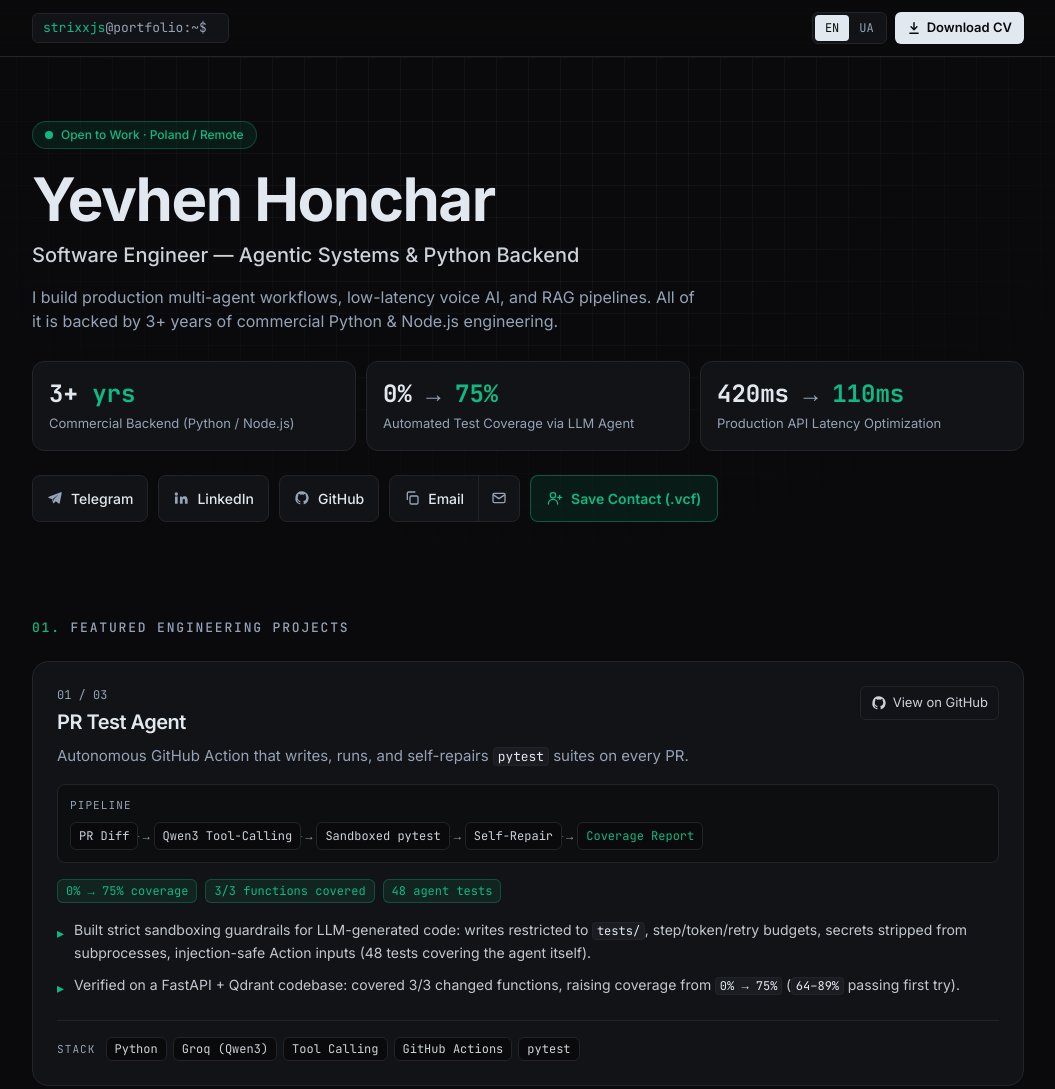
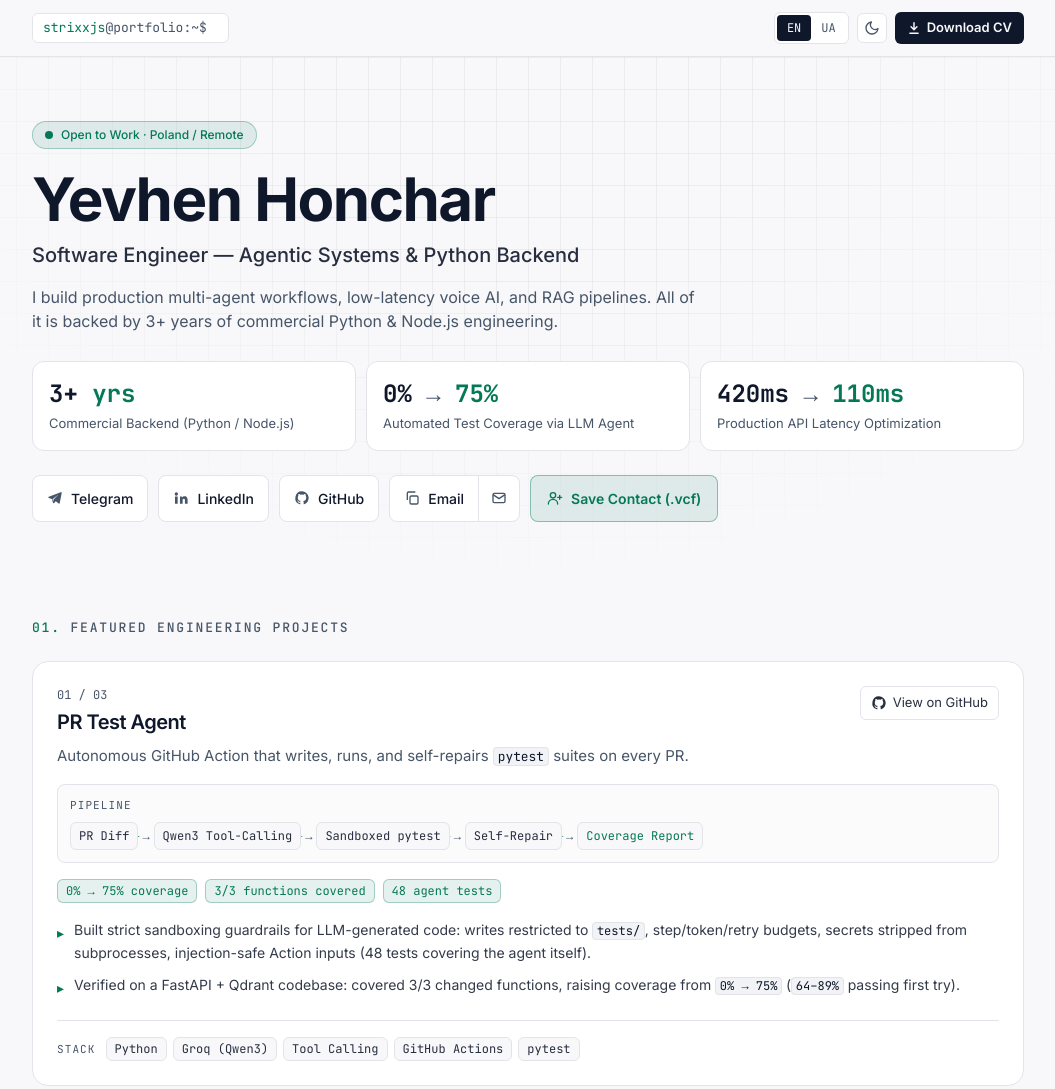
Before and after one commit to strixxjs/strixxjs.github.io, a plain HTML site: page index.html in a window 1280 px wide. Shown: the top 1089 px of the page, without its empty margins (112-1167 px from the left). Drawn offline with nearby package versions, Linux system fonts and the light colour scheme.

Commit message:
Add light/dark theme toggle

```diff
--- a/index.html
+++ b/index.html
@@ -6,6 +6,15 @@
   <title>Yevhen Honchar — Agentic Systems & Python Backend</title>
   <meta name="description" content="Yevhen Honchar — Software Engineer building production multi-agent workflows, low-latency voice AI and RAG pipelines. 3+ years of commercial Python & Node.js." />
   <meta name="theme-color" content="#0A0A0C" />
+  <!-- Apply saved / system theme before first paint (no flash) -->
+  <script>
+    (function () {
+      let t = null;
+      try { t = localStorage.getItem('theme'); } catch (_) {}
+      if (t !== 'light' && t !== 'dark') t = matchMedia('(prefers-color-scheme: light)').matches ? 'light' : 'dark';
+      document.documentElement.dataset.theme = t;
+    })();
+  </script>
   <meta property="og:type" content="website" />
   <meta property="og:title" content="Yevhen Honchar — Agentic Systems & Python Backend" />
   <meta property="og:description" content="Multi-agent workflows, low-latency voice AI, RAG pipelines. Open to work · Poland / Remote." />
@@ -24,12 +33,12 @@
       theme: {
         extend: {
           colors: {
-            bg: '#0A0A0C',
-            card: '#121316',
-            line: '#22242A',
-            fg: '#E2E8F0',
-            muted: '#94A3B8',
-            accent: '#10B981',
+            bg: 'rgb(var(--bg) / <alpha-value>)',
+            card: 'rgb(var(--card) / <alpha-value>)',
+            line: 'rgb(var(--line) / <alpha-value>)',
+            fg: 'rgb(var(--fg) / <alpha-value>)',
+            muted: 'rgb(var(--muted) / <alpha-value>)',
+            accent: 'rgb(var(--accent) / <alpha-value>)',
             cyan: '#22D3EE',
           },
           fontFamily: {
@@ -43,13 +52,24 @@
 
   <style>
     html { -webkit-text-size-adjust: 100%; }
-    body { background: #0A0A0C; }
+    /* Theme tokens (RGB triplets so Tailwind opacity modifiers keep working) */
+    :root, [data-theme="dark"] {
+      --bg: 10 10 12; --card: 18 19 22; --line: 34 36 42; --fg: 226 232 240; --muted: 148 163 184;
+      --accent: 16 185 129; --code-bg: 26 28 33; --grid: 148 163 184; --grid-a: .06;
+      color-scheme: dark;
+    }
+    [data-theme="light"] {
+      --bg: 248 248 250; --card: 255 255 255; --line: 226 228 233; --fg: 15 23 42; --muted: 71 85 105;
+      --accent: 4 120 87; --code-bg: 241 243 246; --grid: 15 23 42; --grid-a: .05;
+      color-scheme: light;
+    }
+    body { background: rgb(var(--bg)); transition: background-color .2s ease, color .2s ease; }
 
     /* Faint engineering grid behind the hero */
     .grid-bg {
       background-image:
-        linear-gradient(to right, rgba(148,163,184,.06) 1px, transparent 1px),
-        linear-gradient(to bottom, rgba(148,163,184,.06) 1px, transparent 1px);
+        linear-gradient(to right, rgb(var(--grid) / var(--grid-a)) 1px, transparent 1px),
+        linear-gradient(to bottom, rgb(var(--grid) / var(--grid-a)) 1px, transparent 1px);
       background-size: 32px 32px;
       mask-image: radial-gradient(ellipse at 50% 0%, #000 30%, transparent 75%);
       -webkit-mask-image: radial-gradient(ellipse at 50% 0%, #000 30%, transparent 75%);
@@ -59,12 +79,12 @@
     .pulse-dot { position: relative; }
     .pulse-dot::after {
       content: ''; position: absolute; inset: 0; border-radius: 9999px;
-      background: #10B981; animation: ping 1.8s cubic-bezier(0,0,.2,1) infinite;
+      background: rgb(var(--accent)); animation: ping 1.8s cubic-bezier(0,0,.2,1) infinite;
     }
     @keyframes ping { 75%, 100% { transform: scale(2.4); opacity: 0; } }
 
     /* Blinking terminal caret */
-    .caret { display: inline-block; width: .55em; height: 1em; background: #10B981; vertical-align: -0.15em; animation: blink 1.1s steps(1) infinite; }
+    .caret { display: inline-block; width: .55em; height: 1em; background: rgb(var(--accent)); vertical-align: -0.15em; animation: blink 1.1s steps(1) infinite; }
     @keyframes blink { 50% { opacity: 0; } }
 
     /* Scroll-reveal */
@@ -75,7 +95,7 @@
     .flow-arrow { position: relative; overflow: hidden; }
     .flow-arrow::after {
       content: ''; position: absolute; top: 50%; left: -30%; width: 30%; height: 1px;
-      background: linear-gradient(90deg, transparent, #10B981, transparent);
+      background: linear-gradient(90deg, transparent, rgb(var(--accent)), transparent);
       animation: sweep 2.4s linear infinite;
     }
     @keyframes sweep { to { left: 100%; } }
@@ -84,7 +104,7 @@
     #toast { transition: opacity .25s ease, transform .25s ease; }
     #toast.show { opacity: 1; transform: translate(-50%, 0); pointer-events: auto; }
 
-    code.inline { white-space: nowrap; font-family: 'JetBrains Mono', monospace; font-size: .86em; color: #E2E8F0; background: #1A1C21; border: 1px solid #22242A; border-radius: 4px; padding: 0 .3em; }
+    code.inline { white-space: nowrap; font-family: 'JetBrains Mono', monospace; font-size: .86em; color: rgb(var(--fg)); background: rgb(var(--code-bg)); border: 1px solid rgb(var(--line)); border-radius: 4px; padding: 0 .3em; }
 
     @media (prefers-reduced-motion: reduce) {
       *, *::before, *::after { animation: none !important; transition: none !important; }
@@ -99,7 +119,7 @@
   <header class="sticky top-0 z-40 border-b border-line bg-bg/80 backdrop-blur-md">
     <div class="mx-auto flex h-14 max-w-5xl items-center justify-between gap-3 px-4">
       <a href="#top" class="min-w-0 truncate rounded-md border border-line bg-card px-2.5 py-1 font-mono text-[12px] sm:text-[13px]">
-        <span class="text-accent">strixxjs</span><span class="text-muted">@portfolio:~$</span><span class="caret ml-1"></span>
+        <span class="text-accent">strixxjs</span><span class="text-muted"><span class="hidden min-[420px]:inline">@portfolio</span>:~$</span><span class="caret ml-1"></span>
       </a>
 
       <div class="flex shrink-0 items-center gap-2">
@@ -109,7 +129,13 @@
           <button type="button" data-lang-btn="ua" class="lang-btn rounded px-2.5 py-1 transition-colors">UA</button>
         </div>
 
-        <a href="./Yevhen_Honchar.pdf" download class="inline-flex items-center gap-1.5 rounded-md bg-fg px-3 py-1.5 text-[13px] font-semibold text-bg transition hover:bg-white">
+        <!-- Light / dark toggle -->
+        <button type="button" id="theme-toggle" class="inline-flex h-[30px] w-[30px] items-center justify-center rounded-md border border-line bg-card text-muted transition-colors hover:text-fg">
+          <svg class="theme-icon-sun h-4 w-4" viewBox="0 0 24 24" fill="none" stroke="currentColor" stroke-width="2" stroke-linecap="round" aria-hidden="true"><circle cx="12" cy="12" r="4"/><path d="M12 2v2M12 20v2M4.93 4.93l1.41 1.41M17.66 17.66l1.41 1.41M2 12h2M20 12h2M4.93 19.07l1.41-1.41M17.66 6.34l1.41-1.41"/></svg>
+          <svg class="theme-icon-moon h-4 w-4" viewBox="0 0 24 24" fill="none" stroke="currentColor" stroke-width="2" stroke-linecap="round" stroke-linejoin="round" aria-hidden="true"><path d="M21 12.8A9 9 0 1 1 11.2 3a7 7 0 0 0 9.8 9.8Z"/></svg>
+        </button>
+
+        <a href="./Yevhen_Honchar.pdf" download class="inline-flex items-center gap-1.5 rounded-md bg-fg px-3 py-1.5 text-[13px] font-semibold text-bg transition hover:bg-fg/85">
           <svg class="h-3.5 w-3.5" viewBox="0 0 24 24" fill="none" stroke="currentColor" stroke-width="2.5" stroke-linecap="round" stroke-linejoin="round" aria-hidden="true"><path d="M12 3v12m0 0l-5-5m5 5l5-5M5 21h14"/></svg>
           <span class="hidden sm:inline" data-i18n="cv_long">Download CV</span><span class="sm:hidden">CV</span>
         </a>
@@ -167,11 +193,11 @@
           </a>
           <!-- Email: main tap copies, side icon opens mail client -->
           <div id="email-group" class="flex overflow-hidden rounded-lg border border-line bg-card">
-            <button type="button" id="copy-email" class="flex flex-1 items-center gap-2 px-3.5 py-3 text-[14px] font-medium text-fg transition hover:bg-white/5" title="yevhen.honchar05@gmail.com">
+            <button type="button" id="copy-email" class="flex flex-1 items-center gap-2 px-3.5 py-3 text-[14px] font-medium text-fg transition hover:bg-fg/5" title="yevhen.honchar05@gmail.com">
               <svg class="h-4 w-4 shrink-0 text-muted" viewBox="0 0 24 24" fill="none" stroke="currentColor" stroke-width="2" aria-hidden="true"><rect x="9" y="9" width="12" height="12" rx="2"/><path d="M5 15V5a2 2 0 0 1 2-2h10"/></svg>
               <span>Email</span>
             </button>
-            <a href="mailto:yevhen.honchar05@gmail.com" class="flex items-center border-l border-line px-3 text-muted transition hover:bg-white/5 hover:text-fg" aria-label="Send email">
+            <a href="mailto:yevhen.honchar05@gmail.com" class="flex items-center border-l border-line px-3 text-muted transition hover:bg-fg/5 hover:text-fg" aria-label="Send email">
               <svg class="h-4 w-4" viewBox="0 0 24 24" fill="none" stroke="currentColor" stroke-width="2" aria-hidden="true"><rect x="3" y="5" width="18" height="14" rx="2"/><path d="m3 7 9 6 9-6"/></svg>
             </a>
           </div>
@@ -213,16 +239,17 @@
   </footer>
 
   <!-- Toast -->
-  <div id="toast" role="status" aria-live="polite" class="pointer-events-none fixed bottom-6 left-1/2 z-50 flex -translate-x-1/2 translate-y-3 items-center gap-2 rounded-lg border border-accent/40 bg-card px-4 py-2.5 font-mono text-[13px] text-fg opacity-0 shadow-2xl shadow-black/50">
+  <div id="toast" role="status" aria-live="polite" class="pointer-events-none fixed bottom-6 left-1/2 z-50 flex -translate-x-1/2 translate-y-3 items-center gap-2 rounded-lg border border-accent/40 bg-card px-4 py-2.5 font-mono text-[13px] text-fg opacity-0 shadow-2xl shadow-black/20">
     <span class="text-accent">✓</span><span id="toast-text"></span>
   </div>
 
   <!-- Component classes (Tailwind @apply via CDN) -->
   <style type="text/tailwindcss">
-    .contact-btn { @apply inline-flex items-center gap-2 rounded-lg border border-line bg-card px-3.5 py-3 text-[14px] font-medium text-fg transition hover:border-muted/40 hover:bg-white/5; }
+    .contact-btn { @apply inline-flex items-center gap-2 rounded-lg border border-line bg-card px-3.5 py-3 text-[14px] font-medium text-fg transition hover:border-muted/40 hover:bg-fg/5; }
     .contact-btn svg { @apply h-4 w-4 shrink-0 text-muted; }
     .lang-btn { @apply text-muted hover:text-fg; }
     .lang-btn[aria-pressed="true"] { @apply bg-fg text-bg; }
+    [data-theme="dark"] .theme-icon-moon, [data-theme="light"] .theme-icon-sun { display: none; }
     .section-title { @apply font-mono text-[13px] font-medium uppercase tracking-[0.14em] text-muted; }
     .pill { @apply inline-flex items-center rounded-md border border-line bg-bg px-2 py-0.5 font-mono text-[12px] text-fg/90; }
   </style>
@@ -266,6 +293,8 @@
         stack_label: 'Stack',
         view_github: 'View on GitHub',
         all_repos: 'View all repositories',
+        theme_to_light: 'Switch to light mode',
+        theme_to_dark: 'Switch to dark mode',
       },
       ua: {
         status: 'Відкритий до пропозицій · Польща / Remote',
@@ -285,6 +314,8 @@
         stack_label: 'Стек',
         view_github: 'Відкрити на GitHub',
         all_repos: 'Усі репозиторії',
+        theme_to_light: 'Увімкнути світлу тему',
+        theme_to_dark: 'Увімкнути темну тему',
       },
     };
 
@@ -494,6 +525,7 @@
         b.setAttribute('aria-pressed', String(b.dataset.langBtn === lang));
       });
 
+      updateThemeLabel();
       renderProjects(lang);
       renderTimeline(lang);
       renderStack(lang);
@@ -504,6 +536,37 @@
 
     document.querySelectorAll('[data-lang-btn]').forEach(b => {
       b.addEventListener('click', () => setLang(b.dataset.langBtn));
+    });
+
+    /* =========================================================
+       THEME — explicit choice persists; otherwise follows the OS
+       ========================================================= */
+    const themeMeta = document.querySelector('meta[name="theme-color"]');
+
+    function applyTheme(theme) {
+      document.documentElement.dataset.theme = theme;
+      themeMeta.setAttribute('content', theme === 'light' ? '#F8F8FA' : '#0A0A0C');
+      updateThemeLabel();
+    }
+
+    function updateThemeLabel() {
+      const t = translations[currentLang];
+      const label = document.documentElement.dataset.theme === 'light' ? t.theme_to_dark : t.theme_to_light;
+      const btn = $('#theme-toggle');
+      btn.setAttribute('aria-label', label);
+      btn.title = label;
+    }
+
+    $('#theme-toggle').addEventListener('click', () => {
+      const next = document.documentElement.dataset.theme === 'light' ? 'dark' : 'light';
+      applyTheme(next);
+      try { localStorage.setItem('theme', next); } catch (_) {}
+    });
+
+    matchMedia('(prefers-color-scheme: light)').addEventListener('change', (e) => {
+      let saved = null;
+      try { saved = localStorage.getItem('theme'); } catch (_) {}
+      if (!saved) applyTheme(e.matches ? 'light' : 'dark');
     });
 
     /* =========================================================
@@ -614,6 +677,7 @@
 
       let saved = 'en';
       try { saved = localStorage.getItem('lang') || 'en'; } catch (_) {}
+      applyTheme(document.documentElement.dataset.theme);
       setLang(saved);
       observeReveal();
     })();
```
